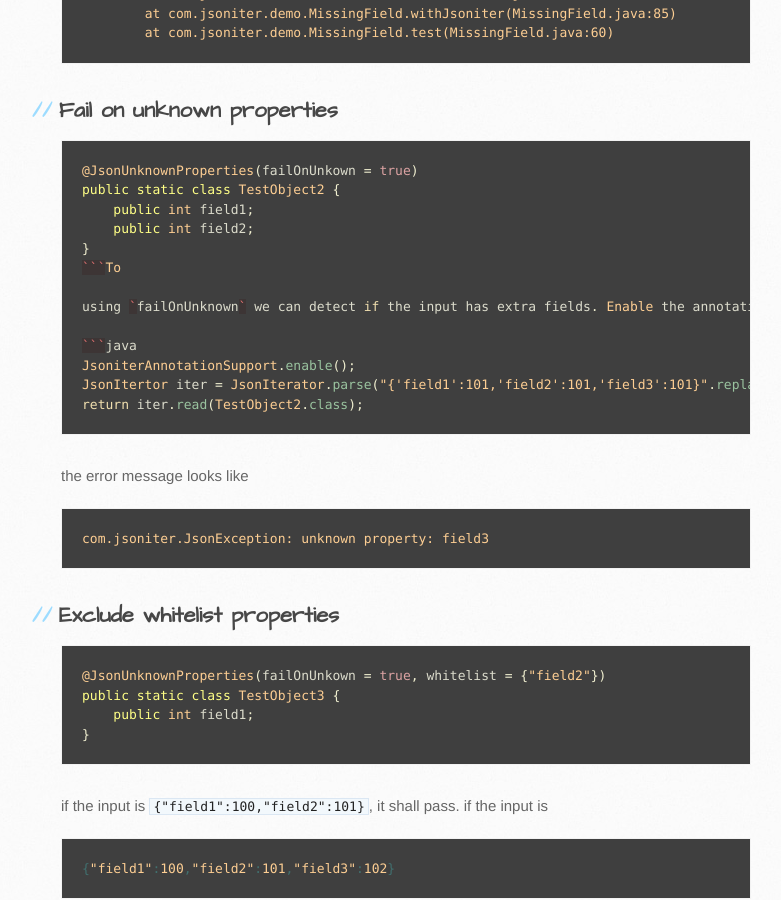
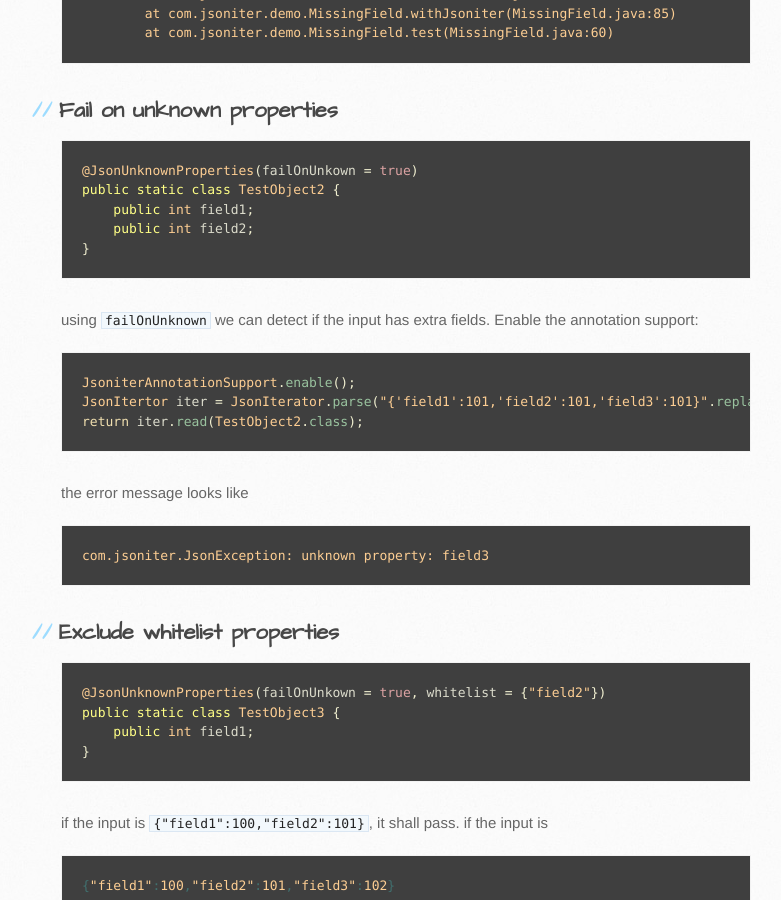
Before and after one commit to json-iterator/json-iterator.github.io, a Jekyll site: the page built from java-features.md, in a window 1280 px wide and 900 px high, scrolled down 4771 px. Shown: the whole window, without its empty margins (109-890 px from the left). Built offline with Jekyll 4.4.1, drawn with Linux system fonts in a browser that asks for light colours; comment, search, counter and statistics services are not loaded.

Commit message:
Update java-features.md

````diff
--- a/java-features.md
+++ b/java-features.md
@@ -211,7 +211,7 @@ public static class TestObject2 {
     public int field1;
     public int field2;
 }
-```To
+```
 
 using `failOnUnknown` we can detect if the input has extra fields. Enable the annotation support:
 
@@ -220,6 +220,7 @@ JsoniterAnnotationSupport.enable();
 JsonItertor iter = JsonIterator.parse("{'field1':101,'field2':101,'field3':101}".replace('\'', '"').getBytes());
 return iter.read(TestObject2.class);
 ```
+
 the error message looks like
 
 ```
````
